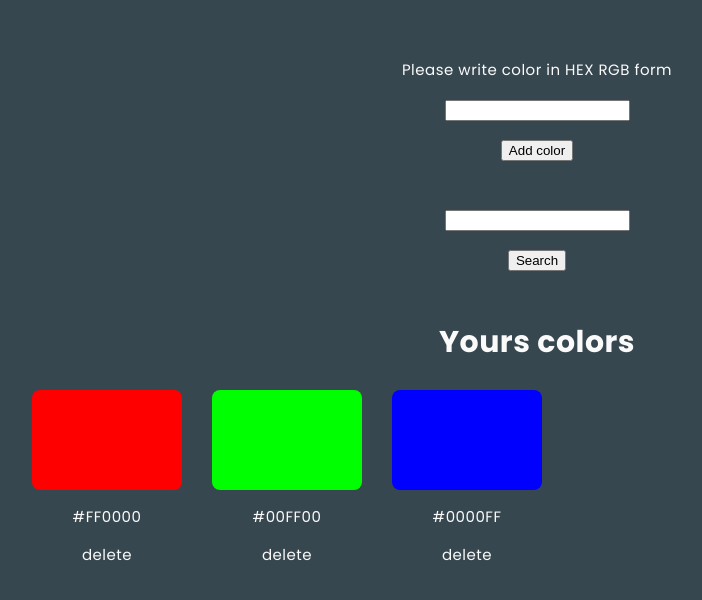
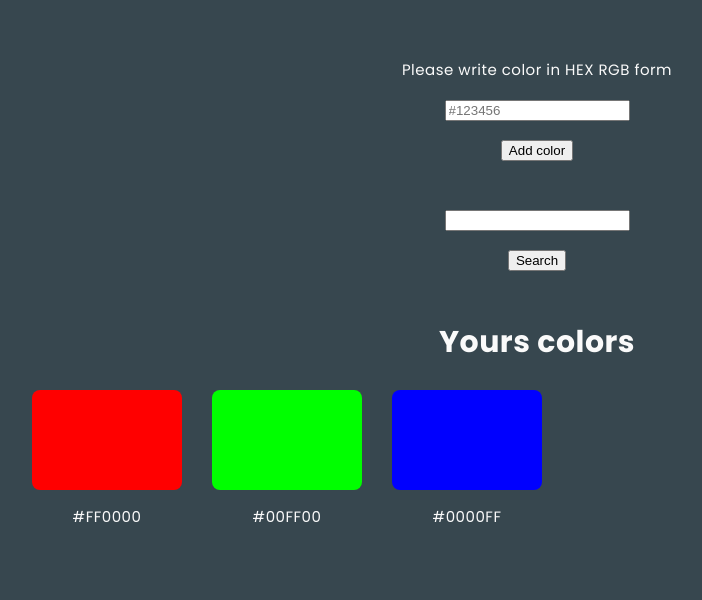
Before and after one commit to jola-klodowska/frontend-task, a React (Create React App) app: page / in a window 1280 px wide. Shown: the top 600 px of the page, without its empty margins (103-805 px from the left). Built offline with nearby package versions, Linux system fonts and the light colour scheme.

Commit message:
Deleting delete possibility in default colors

```diff
--- a/package.json
+++ b/package.json
@@ -10,6 +10,7 @@
     "@types/node": "^16.11.36",
     "@types/react": "^18.0.9",
     "@types/react-dom": "^18.0.4",
+    "clsx": "^1.1.1",
     "react": "^18.1.0",
     "react-dom": "^18.1.0",
     "react-scripts": "^5.0.1",
--- a/src/App.tsx
+++ b/src/App.tsx
@@ -6,23 +6,35 @@ import FormAdd from './components/FormAdd/FormAdd';
 
 export interface MyColor {
   name: string;
-  id: string;
+  red: number;
+  green: number;
+  blue: number;
+  isDefault: boolean;
 }
 
 const App = () => {
 
   const defaultColors: MyColor[] = [
     {
-      id: '1',
-      name: '#FF0000'
+      name: '#FF0000',
+      red: 255,
+      green: 0,
+      blue: 0,
+      isDefault: true
     },
     {
-      id: '2',
-      name: '#00FF00'
+      name: '#00FF00',
+      red: 0,
+      green: 255,
+      blue: 0,
+      isDefault: true
     },
     {
-      id: '3',
-      name: '#0000FF'
+      name: '#0000FF',
+      red: 0,
+      green: 0,
+      blue: 255,
+      isDefault: true
     }
   ];
   // TODO napraw to
@@ -43,8 +55,8 @@ const App = () => {
     saveCustomColorList();
   }
 
-  const removeColor = (colorId: string) => {
-    customColors = customColors.filter(x => x.id !== colorId);
+  const removeColor = (colorName: string) => {
+    customColors = customColors.filter(x => x.name !== colorName);
     saveCustomColorList();
   }
 
--- a/src/components/Color/Color.module.scss
+++ b/src/components/Color/Color.module.scss
@@ -10,3 +10,7 @@
 .delete {
     cursor: pointer;
 }
+
+.noActive {
+    display: none;
+}
--- a/src/components/Color/Color.tsx
+++ b/src/components/Color/Color.tsx
@@ -1,8 +1,9 @@
+import clsx from 'clsx';
 import styles from './Color.module.scss';
 
 interface Test {
     color: string;
-    id: string;
+    isDefault: boolean;
     onColorRemove: (colorId:string) => void;
 }
 
@@ -12,14 +13,14 @@ const Color = (props: Test) => {
 
     const handleSubmit = (e: any) => {
         e.preventDefault();
-        props.onColorRemove(props.id);
+        props.onColorRemove(props.color);
     }
 
     return (
         <div>
             <div style={{ backgroundColor: props.color }} className={styles.rectangle}></div>
             <p className={styles.colorName}>{colorName}</p>
-            <p className={styles.delete} onClick={handleSubmit}>delete</p>
+            <p className={clsx(props.isDefault === true && styles.noActive, styles.delete)} onClick={handleSubmit}>delete</p>
         </div>
     );
 };
--- a/src/components/Colors/Colors.tsx
+++ b/src/components/Colors/Colors.tsx
@@ -1,4 +1,5 @@
 import React from 'react';
+import shortid from 'shortid';
 import { MyColor } from '../../App';
 import Color from '../Color/Color';
 import styles from './Colors.module.scss';
@@ -19,9 +20,9 @@ const Colors = (props: Test) => {
                 {colors.map(color =>
                     <Color
                         onColorRemove={props.onColorRemove}
-                        key={color.id}
-                        id={color.id}
-                        color={color.name} />
+                        key={shortid()}
+                        color={color.name}
+                        isDefault={color.isDefault}/>
                 )}
             </div>
         </article>
--- a/src/components/FormAdd/FormAdd.module.scss
+++ b/src/components/FormAdd/FormAdd.module.scss
@@ -3,3 +3,7 @@
     margin-top: 50px;
     line-height: 40px;
 }
+
+.input:invalid {
+    border: red solid 3px;
+}
--- a/src/components/FormAdd/FormAdd.tsx
+++ b/src/components/FormAdd/FormAdd.tsx
@@ -1,7 +1,6 @@
 import React, { useState } from 'react';
 import { MyColor } from '../../App';
 import styles from './FormAdd.module.scss';
-import shortid from 'shortid';
 
 export interface Colors {
     onColorAdd: any
@@ -11,20 +10,35 @@ const FormAdd = (props: Colors) => {
 
     const [colorName, setColorName] = useState('');
 
+    const hexToRgb = (hex: string) => {
+        const result = /^#?([a-f\d]{2})([a-f\d]{2})([a-f\d]{2})$/i.exec(hex);
+        return result ? {
+            r: parseInt(result[1], 16),
+            g: parseInt(result[2], 16),
+            b: parseInt(result[3], 16)
+          } : null;
+    }
+
     const handleSubmit = (e: any) => {
         e.preventDefault();
-        if (colorName.length === 7 && colorName.charAt(0) === "#") {
+        if (colorName.length === 7 && colorName.charAt(0) === "#" && hexToRgb(colorName) !== null) {
             const colorObject: MyColor = {
                 name: colorName,
-                id: shortid()
+                red: 1,
+                green: 2,
+                blue: 3,
+                isDefault: false
             }
+            console.log(colorObject.red)
             props.onColorAdd(colorObject);
         } else if (colorName.length === 6 && colorName.charAt(0) !== "#") {
-            const hastag = "#"
-            const newColorName = hastag.concat(colorName);
+            const newColorName = "#".concat(colorName);
             const colorObject: MyColor = {
                 name: newColorName,
-                id: shortid()
+                red: 1,
+                green: 2,
+                blue: 3,
+                isDefault: false
             }
             props.onColorAdd(colorObject);
         } else {
@@ -35,7 +49,7 @@ const FormAdd = (props: Colors) => {
     return (
         <form className={styles.form} onSubmit={handleSubmit}>
             <label>Please write color in HEX RGB form</label><br />
-            <input type="text" maxLength={7} pattern="[A-Za-Z0-9{3}]" onChange={e => setColorName(e.target.value)} /><br />
+            <input className={styles.input} type="text" maxLength={7} pattern="(^|^#)[a-fA-F0-9]{6}$" placeholder='#123456' onChange={e => setColorName(e.target.value)} /><br />
             <button>Add color</button>
         </form>
     );
```
Also changed, not shown: 1 other file (tests, documents, lock files or other folders).
